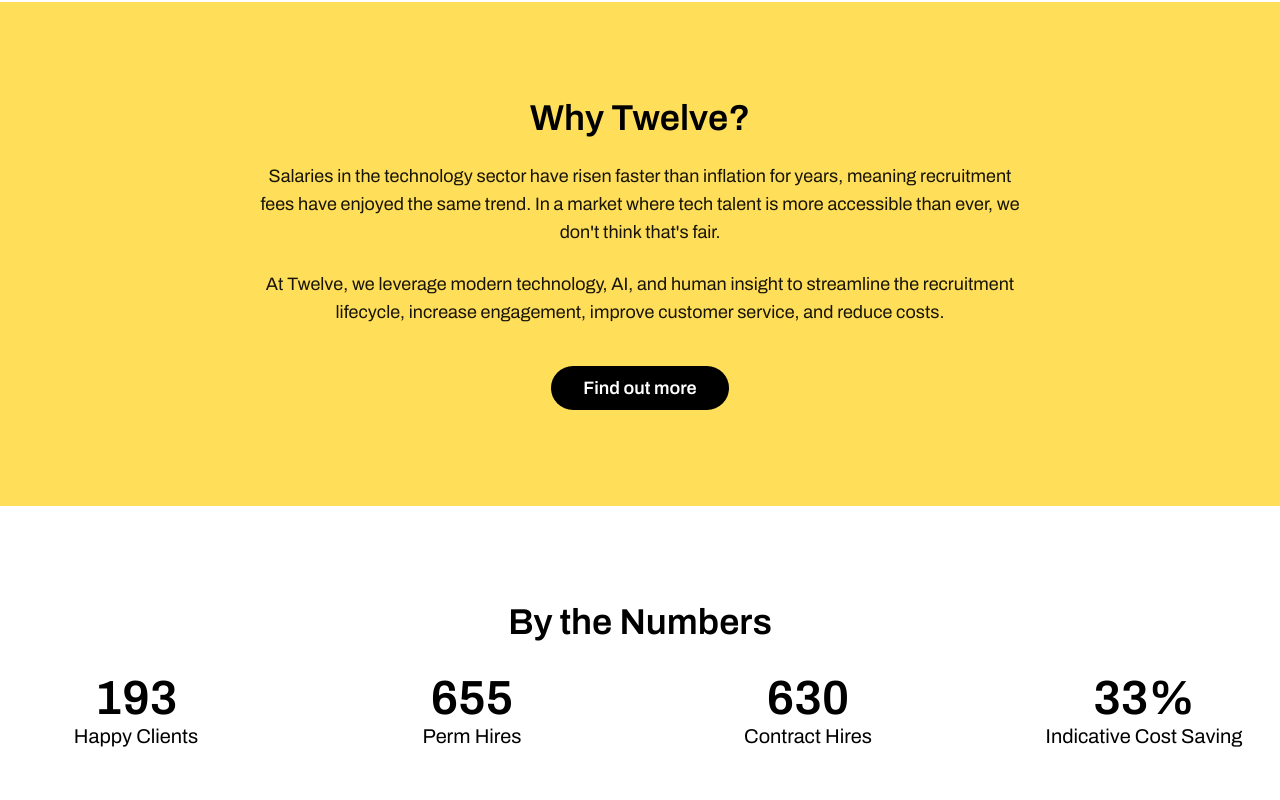
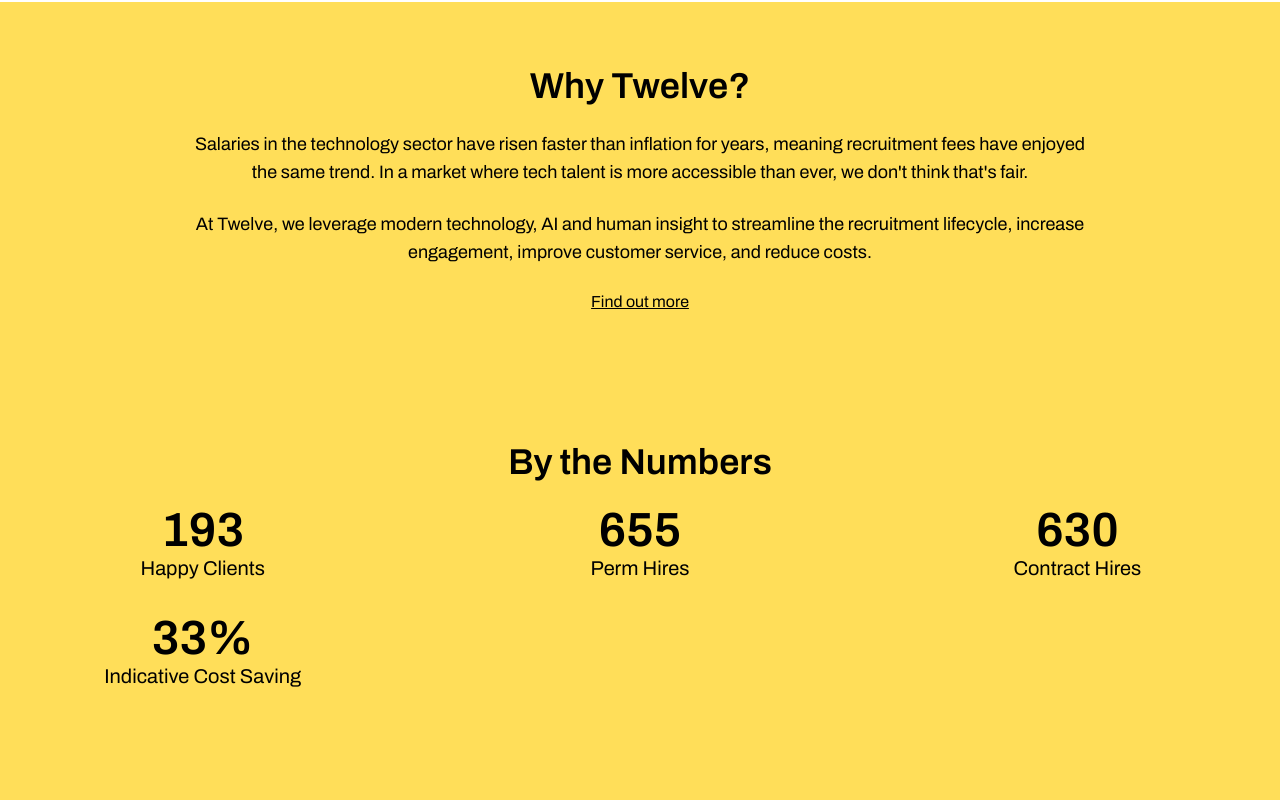
Before and after one commit to twelvetalent/twelvetalent-site, a plain HTML site: page index.html in a window 1280 px wide. Shown: the part 880-1680 px from the top of the page. Drawn offline with nearby package versions, Linux system fonts and the light colour scheme.

Commit message:
Update index.html

```diff
--- a/index.html
+++ b/index.html
@@ -110,34 +110,38 @@
     </div>
   </section>
 
-  <!-- Why Twelve Section -->
-  <section class="bg-[#FFDE59] text-black py-24">
+<!-- Why Twelve? Section -->
+<section class="bg-[#FFDE59] text-black py-16">
   <div class="container mx-auto text-center">
     <h3 class="text-4xl font-semibold mb-6">Why Twelve?</h3>
-      <p class="text-lg max-w-3xl mx-auto opacity-90 mb-6">Salaries in the technology sector have risen faster than inflation for years, meaning recruitment fees have enjoyed the same trend. In a market where tech talent is more accessible than ever, we don't think that's fair.</p>
-      <p class="text-lg max-w-3xl mx-auto opacity-90 mb-6">At Twelve, we leverage modern technology, AI, and human insight to streamline the recruitment lifecycle, increase engagement, improve customer service, and reduce costs.</p>
-      <button class="bg-black text-white py-2 px-8 rounded-full text-lg font-semibold hover:bg-[#333] transition-colors mt-4">Find out more</button>
+    <p class="text-lg max-w-4xl mx-auto mb-6">
+      Salaries in the technology sector have risen faster than inflation for years, meaning recruitment fees have enjoyed the same trend. In a market where tech talent is more accessible than ever, we don't think that's fair.
+    </p>
+    <p class="text-lg max-w-4xl mx-auto mb-6">
+      At Twelve, we leverage modern technology, AI and human insight to streamline the recruitment lifecycle, increase engagement, improve customer service, and reduce costs.
+    </p>
+    <a href="#" class="text-black underline">Find out more</a>
   </div>
 </section>
 
 <!-- By the Numbers Section -->
-  <section class="bg-white py-24">
+<section class="py-16">
   <div class="container mx-auto text-center">
-      <h3 class="text-4xl font-semibold mb-8">By the Numbers</h3>
-      <div class="grid md:grid-cols-4 gap-16">
-        <div class="flex flex-col items-center">
+    <h3 class="text-4xl font-semibold mb-6">By the Numbers</h3>
+    <div class="grid grid-cols-1 sm:grid-cols-2 md:grid-cols-3 gap-8">
+      <div>
         <h4 class="text-5xl font-bold text-black">193</h4>
         <p class="text-xl">Happy Clients</p>
       </div>
-        <div class="flex flex-col items-center">
+      <div>
         <h4 class="text-5xl font-bold text-black">655</h4>
         <p class="text-xl">Perm Hires</p>
       </div>
-        <div class="flex flex-col items-center">
+      <div>
         <h4 class="text-5xl font-bold text-black">630</h4>
         <p class="text-xl">Contract Hires</p>
       </div>
-        <div class="flex flex-col items-center">
+      <div>
         <h4 class="text-5xl font-bold text-black">33%</h4>
         <p class="text-xl">Indicative Cost Saving</p>
       </div>
@@ -146,9 +150,9 @@
 </section>
 
 <!-- Our Features Section -->
-<section class="bg-[#FFDE59] text-black py-24">
+<section class="bg-[#FFDE59] text-black py-16">
   <div class="container mx-auto text-center">
-    <h3 class="text-4xl font-semibold mb-8">Our Features</h3>
+    <h3 class="text-4xl font-semibold mb-6">Our Features</h3>
     <div class="grid grid-cols-1 sm:grid-cols-2 md:grid-cols-4 gap-16">
       <div class="hover:scale-105 transition-transform">
         <h4 class="text-2xl font-semibold mb-2">Transparent Pricing</h4>
```
Lines whose indentation alone changed are shown as unchanged.
